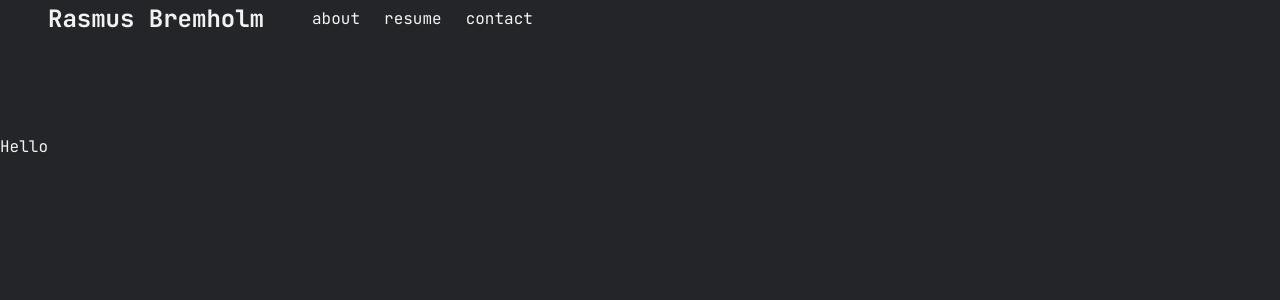
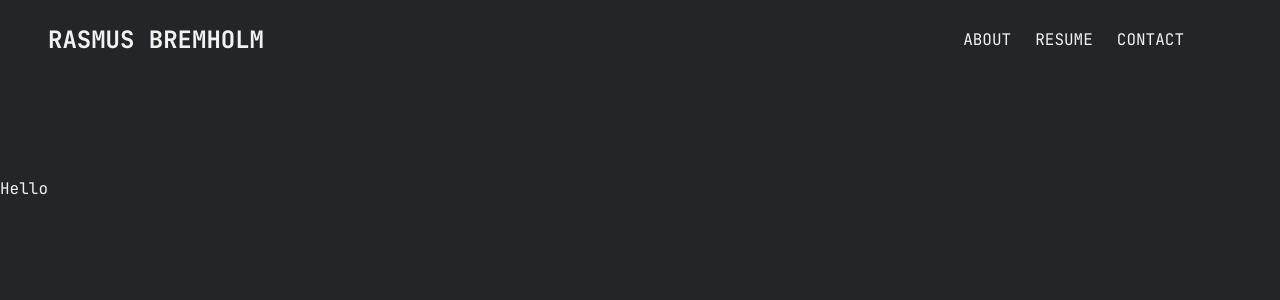
Before and after one commit to visceral89/portfolio2023, a Next.js app: page / in a window 1280 px wide. Shown: the top 300 px of the page. Built offline with nearby package versions, Linux system fonts and the light colour scheme.

Commit message:
Update Navbar.module.scss

```diff
--- a/src/app/styles/Navbar.module.scss
+++ b/src/app/styles/Navbar.module.scss
@@ -1,23 +1,25 @@
 @import "../utils/variables";
 .navBar {
 	display: flex;
-	flex-direction: row;
-	justify-content: flex-start;
+	justify-content: space-between;
 	align-items: center;
-	margin-left: $spacing-xxl;
-	margin-right: $spacing-xxl;
+	padding-left: $spacing-xxl;
+	padding-right: $spacing-xxl;
+	text-transform: uppercase;
+	height: 5rem;
 }
 
 .navBarLogo {
 	height: 100%;
 	margin-right: $spacing-xxl;
+	flex: 1;
 }
 .navBarLinks {
 	display: flex;
-	flex-direction: row;
 	justify-content: center;
 	align-items: center;
 	gap: $spacing-lg;
+	margin-right: $spacing-xxl;
 }
 .logoBold {
 	font-weight: 700;
```
